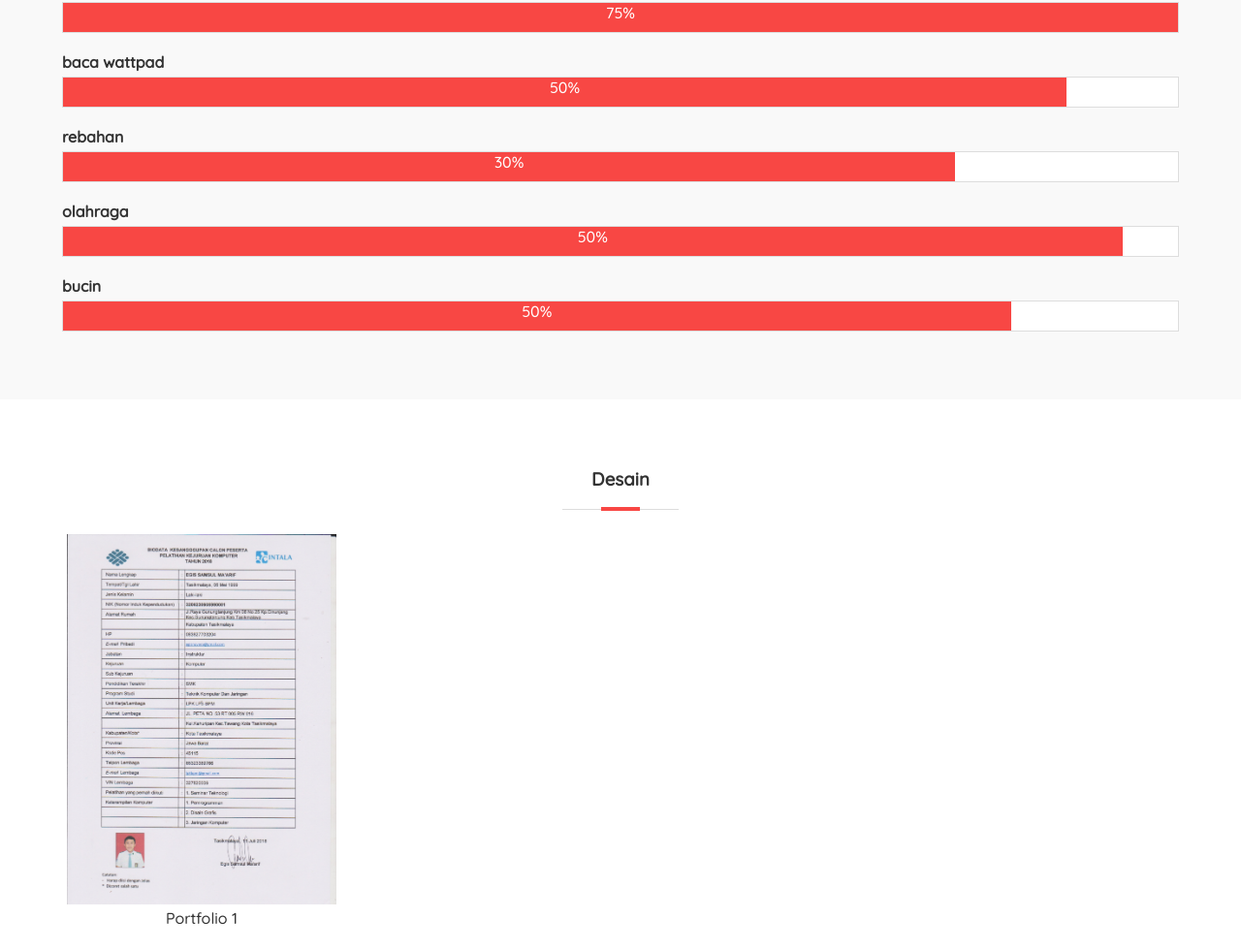
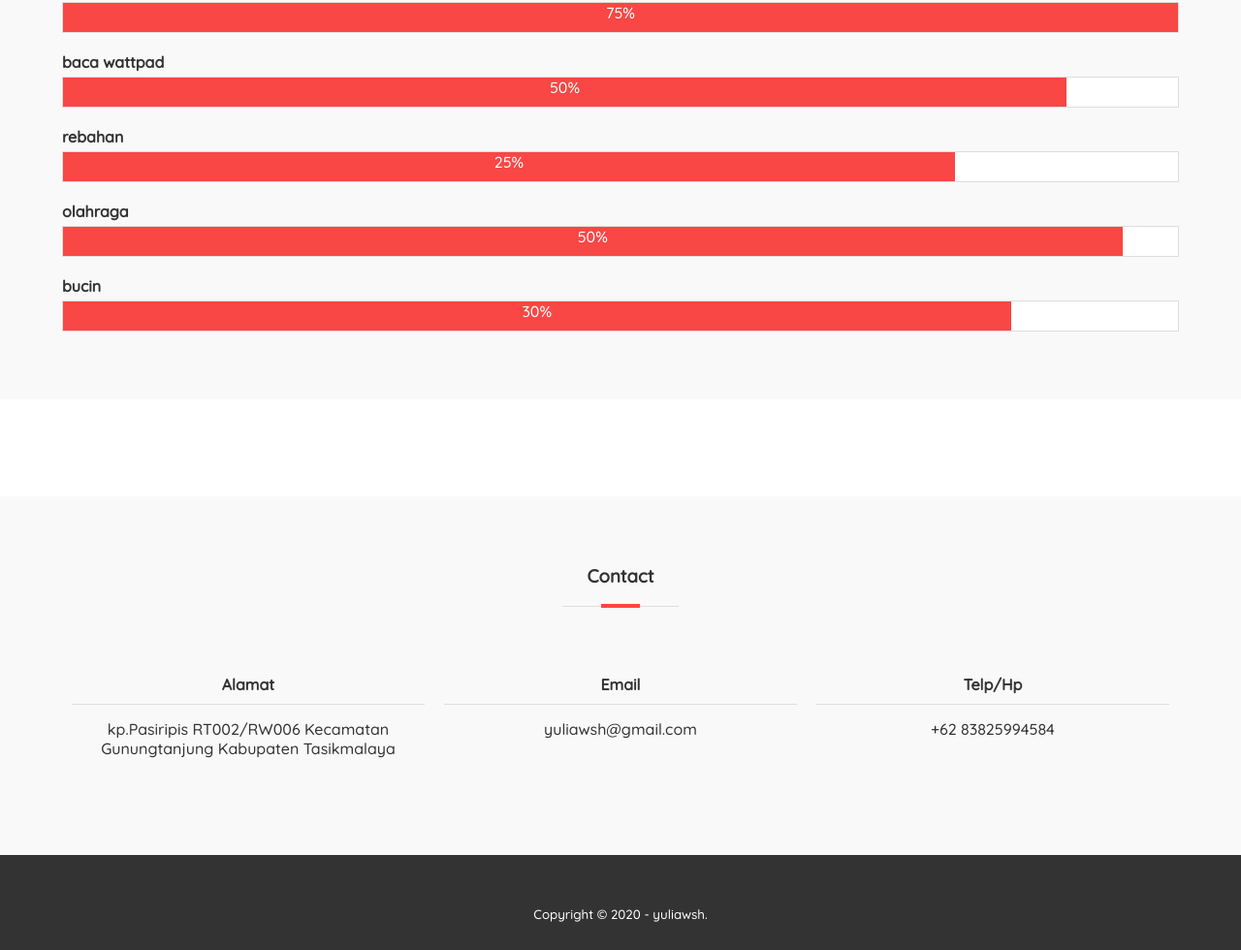
Before and after one commit to yuliawsh/YULIA-WALIMATU-SAADAH2, a plain HTML site: page index.html in a window 1280 px wide. Shown: the part 1062-2042 px from the top of the page at 97% size. Drawn offline with Linux system fonts and the light colour scheme.

Commit message:
Update index.html

```diff
--- a/index.html
+++ b/index.html
@@ -53,7 +53,7 @@
 		<section id="about">
 			<div class="container">
 				<h3>Home</h3>
-				<p>hello guys... saya adalah Yulia Walimatu Saadah.Saya salahsatu siswa dari SMK Plus Al-HASANAH </p>
+				<p>hello guys... Perkenalkan nama saya Yulia Walimatu Saadah.Saya salahsatu siswa dari SMK Plus Al-HASANAH </p>
 				<p>Kalau kalian suka halaman saya silahkan cari tahu lebih lanjut..terimakasih...</p>
 			</div>
 		</section>
@@ -74,7 +74,7 @@
 
 				<h4>rebahan</h4>
 				<div class="bar">
-					<span class="nilai js">30%</span>
+					<span class="nilai js">25%</span>
 				</div>
 
 				<h4>olahraga</h4>
@@ -84,7 +84,7 @@
 
 				<h4>bucin</h4>
 				<div class="bar">
-					<span class="nilai ps">50%</span>
+					<span class="nilai ps">30%</span>
 				</div>
 			</div>
 		</section>
@@ -92,13 +92,7 @@
 
 		<!-- bagian portfolio -->
 		<section id="portfolio">
-			<div class="container">
-				<h3>Desain</h3>
-				<div class="col-4">
-					<a href="">
-						<img src="img/portofolio1.jpg">
-						<span>Portfolio 1</span>
-					</a>
+
 				</div>
 
 			</div>
```
